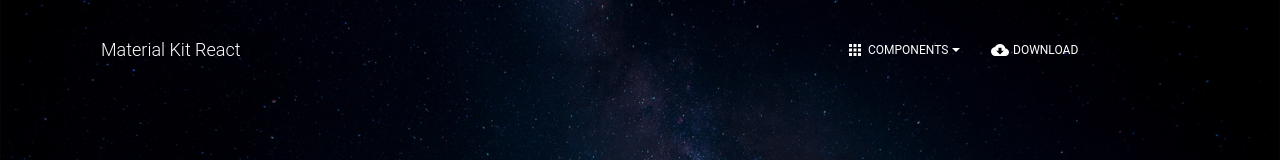
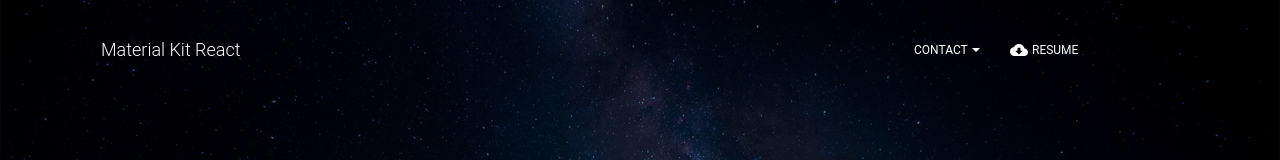
Before and after one commit to JerryMcDonald/PortfolioWebsite, a React (Create React App) app in the folder my-app/: page / in a window 1280 px wide. Shown: the top 160 px of the page. Built offline with nearby package versions, Linux system fonts and the light colour scheme.

Commit message:
header changes

```diff
--- a/my-app/src/components/Header/HeaderLinks.js
+++ b/my-app/src/components/Header/HeaderLinks.js
@@ -29,12 +29,12 @@ export default function HeaderLinks(props) {
       <ListItem className={classes.listItem}>
         <CustomDropdown
           noLiPadding
-          buttonText="Components"
+          buttonText="Contact"
           buttonProps={{
             className: classes.navLink,
             color: "transparent"
           }}
-          buttonIcon={Apps}
+          // buttonIcon={Apps}
           dropdownList={[
             <Link to="/" className={classes.dropdownLink}>
               All components
@@ -56,7 +56,7 @@ export default function HeaderLinks(props) {
           target="_blank"
           className={classes.navLink}
         >
-          <CloudDownload className={classes.icons} /> Download
+          <CloudDownload className={classes.icons} /> Resume
         </Button>
       </ListItem>
       <ListItem className={classes.listItem}>
```
